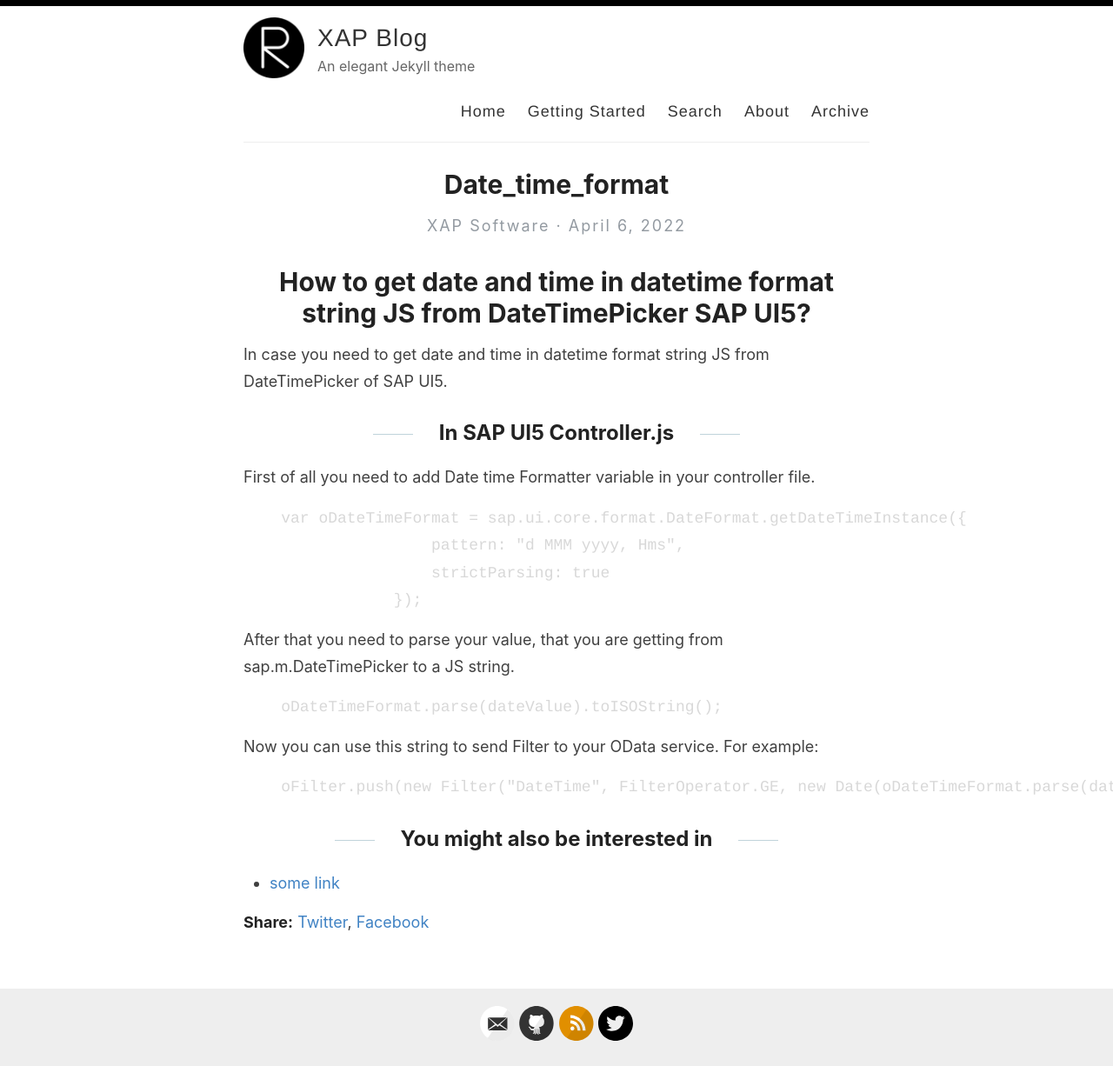
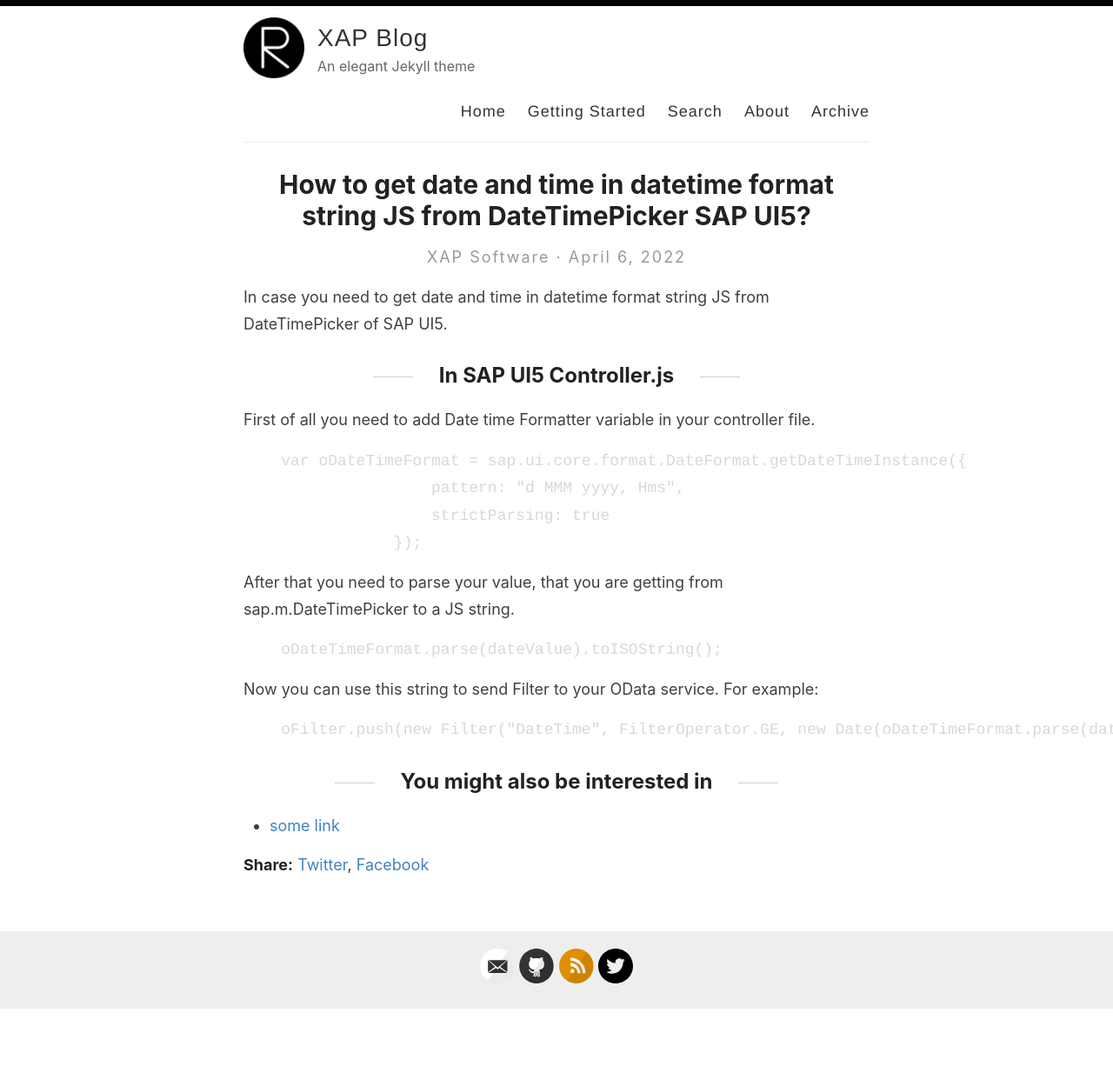
Before and after one commit to XAP-Software/XAP-Software.github.io, a Jekyll site: the page built from _posts/2022-04-06-date_time_format.md, in a window 1280 px wide. Shown: the whole page at 87% size. Built offline with Jekyll 4.4.1, drawn with Linux system fonts in a browser that asks for light colours; our own code applies the rules of GitHub Pages for plain Markdown files; after the commit the page ends 1160 px from its top, so only the background shows below that; part of the change alters nothing that is shown.

Commit message:
Update 2022-04-06-date_time_format.md

```diff
--- a/_posts/2022-04-06-date_time_format.md
+++ b/_posts/2022-04-06-date_time_format.md
@@ -1,4 +1,6 @@
-# How to get date and time in datetime format string JS from DateTimePicker SAP UI5?
+---
+title: How to get date and time in datetime format string JS from DateTimePicker SAP UI5?
+---
 
 In case you need to get date and time in datetime format string JS from DateTimePicker of SAP UI5.
 
```
